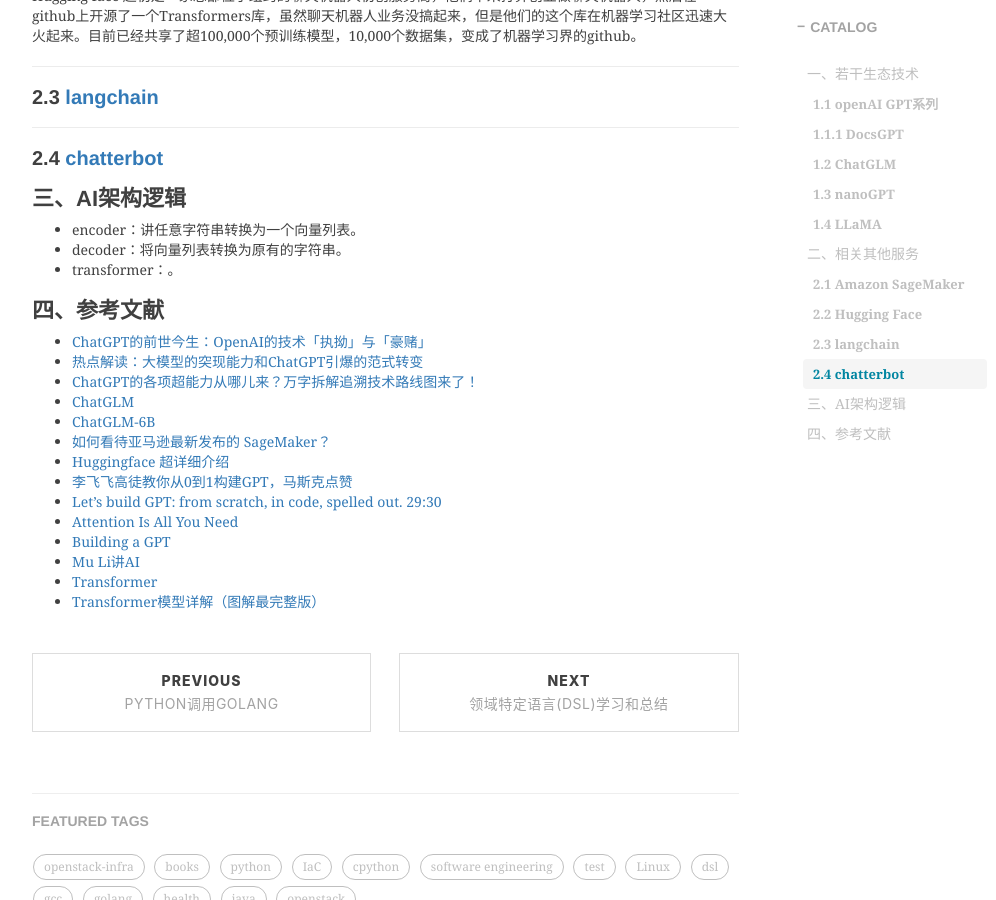
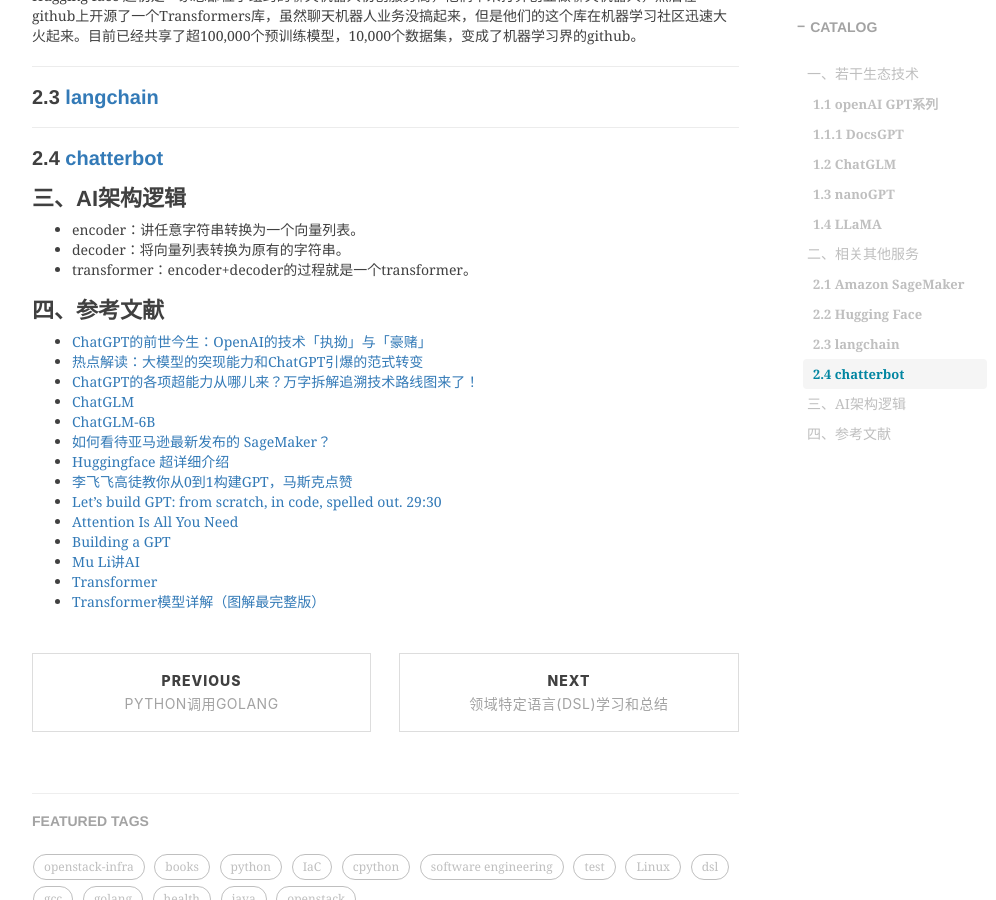
Before and after one commit to shihai1991/shihai1991.github.io, a Jekyll site: the page built from _posts/2023-02-16-openai生态调研.md, in a window 1280 px wide and 900 px high, scrolled down 2186 px. Shown: the whole window, without its empty margins (233-1229 px from the left). Built offline with Jekyll 4.4.1, drawn with Linux system fonts in a browser that asks for light colours; nearby versions of some CDN libraries; comment, search, counter and statistics services are not loaded.

Commit message:
Update 2023-02-16-openai生态调研.md

```diff
--- a/_posts/2023-02-16-openai生态调研.md
+++ b/_posts/2023-02-16-openai生态调研.md
@@ -49,7 +49,7 @@
 # 三、AI架构逻辑
 - encoder：讲任意字符串转换为一个向量列表。
 - decoder：将向量列表转换为原有的字符串。
-- transformer：。
+- transformer：encoder+decoder的过程就是一个transformer。
 
 # 四、参考文献
 - [ChatGPT的前世今生：OpenAI的技术「执拗」与「豪赌」](https://www.8btc.com/article/6805740)
```
